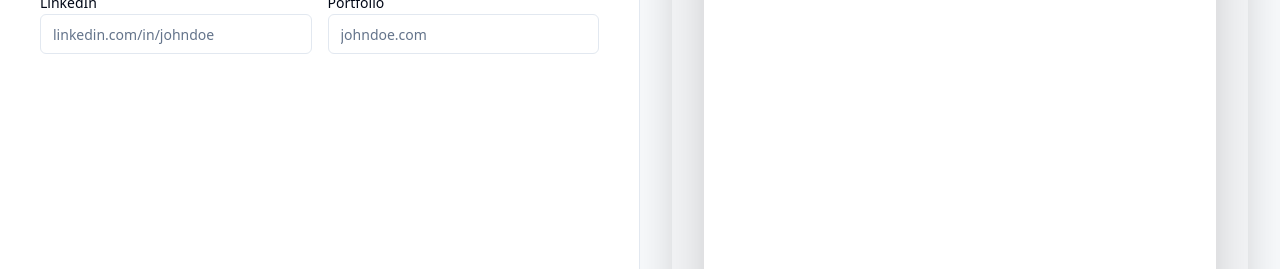
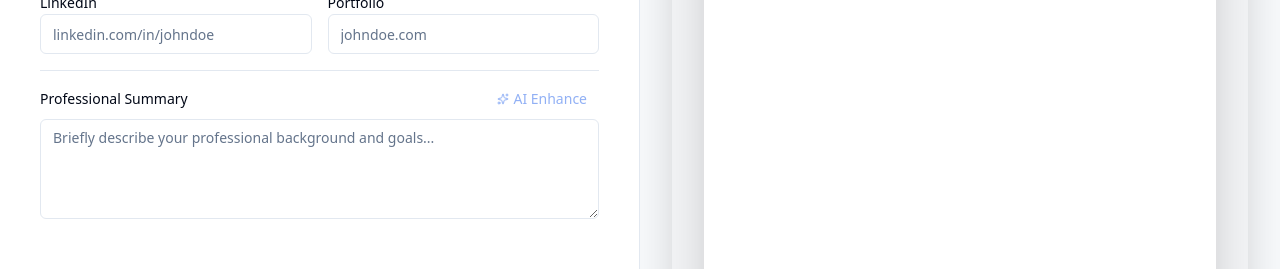
Before and after one commit to PineeAppleee/resume-builder, a Next.js app: page /resume-builder/new in a window 1280 px wide. Shown: the part 279-548 px from the top of the page. Built offline with nearby package versions, Linux system fonts and the light colour scheme; no server answers.

Commit message:
feat: implement granular AI tools with Gemini integration

```diff
--- a/package.json
+++ b/package.json
@@ -9,6 +9,7 @@
     "lint": "eslint"
   },
   "dependencies": {
+    "@google/generative-ai": "^0.24.1",
     "@hello-pangea/dnd": "^18.0.1",
     "@radix-ui/react-dialog": "^1.1.15",
     "@radix-ui/react-label": "^2.1.8",
--- /dev/null
+++ b/src/app/api/ai/improve/route.ts
@@ -0,0 +1,32 @@
+import { NextRequest, NextResponse } from 'next/server';
+import { model } from '@/lib/gemini';
+
+export async function POST(req: NextRequest) {
+    try {
+        const { text, section } = await req.json();
+
+        if (!text) {
+            return NextResponse.json({ error: 'Text is required' }, { status: 400 });
+        }
+
+        let prompt = `Improve the following text for a professional resume. `;
+
+        if (section === 'experience') {
+            prompt += `Focus on action verbs, quantifiable achievements, and professional tone. Keep it concise. Current text: "${text}"`;
+        } else if (section === 'summary') {
+            prompt += `Make it compelling, highlighting key skills and career goals. Keep it under 50 words. Current text: "${text}"`;
+        } else {
+            prompt += `Make it more professional and polished. Current text: "${text}"`;
+        }
+
+        const result = await model.generateContent(prompt);
+        const response = await result.response;
+        const improvedText = response.text().trim();
+
+        return NextResponse.json({ improvedText });
+
+    } catch (error) {
+        console.error('AI Improvement Error:', error);
+        return NextResponse.json({ error: 'Failed to improve text' }, { status: 500 });
+    }
+}
--- a/src/components/resume-builder/forms/ExperienceForm.tsx
+++ b/src/components/resume-builder/forms/ExperienceForm.tsx
@@ -44,19 +44,30 @@ export default function ExperienceForm() {
         );
     };
 
-    // Mock AI enhancement
+    // Real AI enhancement
     const enhanceDescription = async (id: string, currentText: string) => {
         if (!currentText) return;
         setEnhancingId(id);
 
-        // Simulate AI delay
-        await new Promise(resolve => setTimeout(resolve, 1500));
+        try {
+            const res = await fetch('/api/ai/improve', {
+                method: 'POST',
+                headers: { 'Content-Type': 'application/json' },
+                body: JSON.stringify({ text: currentText, section: 'experience' }),
+            });
 
-        // Mock response
-        const enhancedText = currentText + "\n• Improved with measurable metrics\n• demonstrated leadership\n• Optimized performance by 20%";
+            if (!res.ok) throw new Error('AI request failed');
 
-        updateExperience(id, 'description', enhancedText);
-        setEnhancingId(null);
+            const data = await res.json();
+            if (data.improvedText) {
+                updateExperience(id, 'description', data.improvedText);
+            }
+        } catch (error) {
+            console.error(error);
+            // Optionally add toast notification here
+        } finally {
+            setEnhancingId(null);
+        }
     };
 
     return (
--- a/src/components/resume-builder/forms/PersonalForm.tsx
+++ b/src/components/resume-builder/forms/PersonalForm.tsx
@@ -3,14 +3,44 @@
 import { useResume } from '../ResumeContext';
 import { Input } from '@/components/ui/input';
 import { Label } from '@/components/ui/label';
+import { Button } from '@/components/ui/button';
+import { Textarea } from '@/components/ui/textarea';
+import { Sparkles } from 'lucide-react';
+import { useState } from 'react';
 
 export default function PersonalForm() {
     const { resumeData, updateSection } = useResume();
-    const { personalInfo } = resumeData;
+    const { personalInfo, aiSummary } = resumeData;
+    const [enhancing, setEnhancing] = useState(false);
 
-    const handleChange = (e: React.ChangeEvent<HTMLInputElement>) => {
+    const handleChange = (e: React.ChangeEvent<HTMLInputElement | HTMLTextAreaElement>) => {
         const { name, value } = e.target;
-        updateSection('personalInfo', { ...personalInfo, [name]: value });
+        if (name === 'aiSummary') {
+            updateSection('aiSummary', value);
+        } else {
+            updateSection('personalInfo', { ...personalInfo, [name]: value });
+        }
+    };
+
+    const enhanceSummary = async () => {
+        if (!aiSummary) return;
+        setEnhancing(true);
+        try {
+            const res = await fetch('/api/ai/improve', {
+                method: 'POST',
+                headers: { 'Content-Type': 'application/json' },
+                body: JSON.stringify({ text: aiSummary, section: 'summary' }),
+            });
+            if (!res.ok) throw new Error('AI request failed');
+            const data = await res.json();
+            if (data.improvedText) {
+                updateSection('aiSummary', data.improvedText);
+            }
+        } catch (error) {
+            console.error(error);
+        } finally {
+            setEnhancing(false);
+        }
     };
 
     return (
@@ -77,6 +107,30 @@ export default function PersonalForm() {
                     />
                 </div>
             </div>
+
+            <div className="space-y-2 pt-4 border-t border-border">
+                <div className="flex justify-between items-center">
+                    <Label htmlFor="aiSummary">Professional Summary</Label>
+                    <Button
+                        variant="ghost"
+                        size="sm"
+                        className="text-primary h-6"
+                        onClick={enhanceSummary}
+                        disabled={enhancing || !aiSummary}
+                    >
+                        <Sparkles className={`mr-1 h-3 w-3 ${enhancing ? 'animate-pulse' : ''}`} />
+                        {enhancing ? 'Enhancing...' : 'AI Enhance'}
+                    </Button>
+                </div>
+                <Textarea
+                    id="aiSummary"
+                    name="aiSummary"
+                    value={aiSummary}
+                    onChange={handleChange}
+                    placeholder="Briefly describe your professional background and goals..."
+                    className="min-h-[100px]"
+                />
+            </div>
         </div>
     );
 }
--- /dev/null
+++ b/src/lib/gemini.ts
@@ -0,0 +1,6 @@
+import { GoogleGenerativeAI } from '@google/generative-ai';
+
+const apiKey = process.env.GEMINI_API_KEY || '';
+const genAI = new GoogleGenerativeAI(apiKey);
+
+export const model = genAI.getGenerativeModel({ model: 'gemini-pro' });
```
Also changed, not shown: 1 other file (tests, documents, lock files or other folders).
